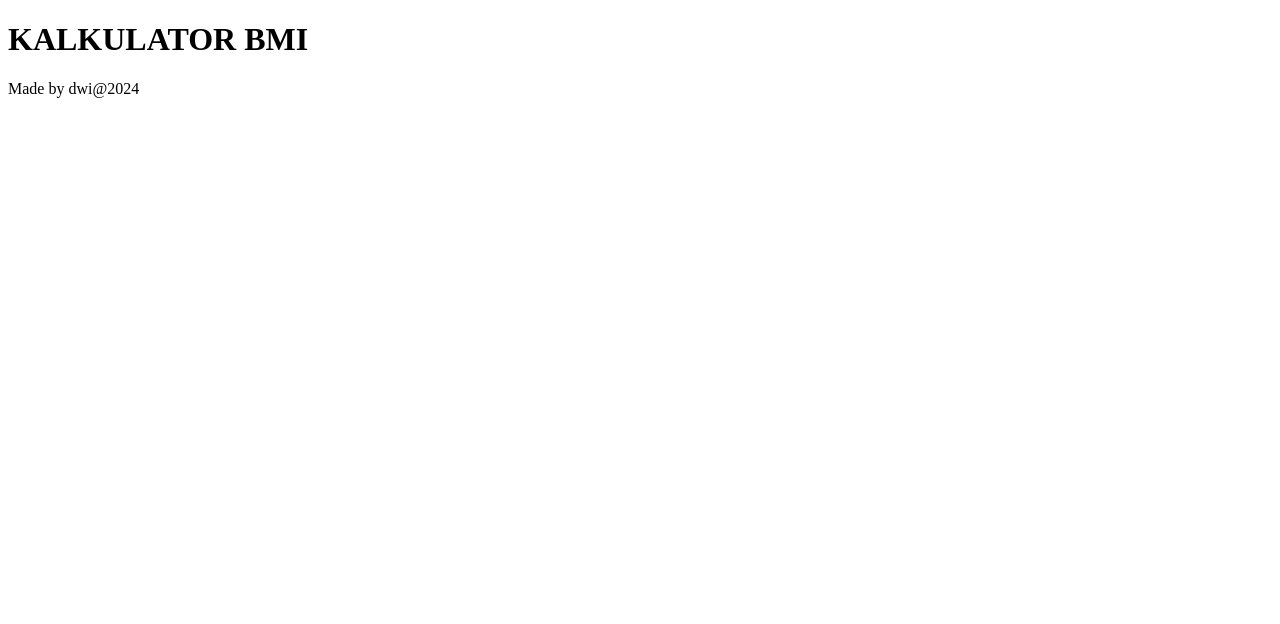
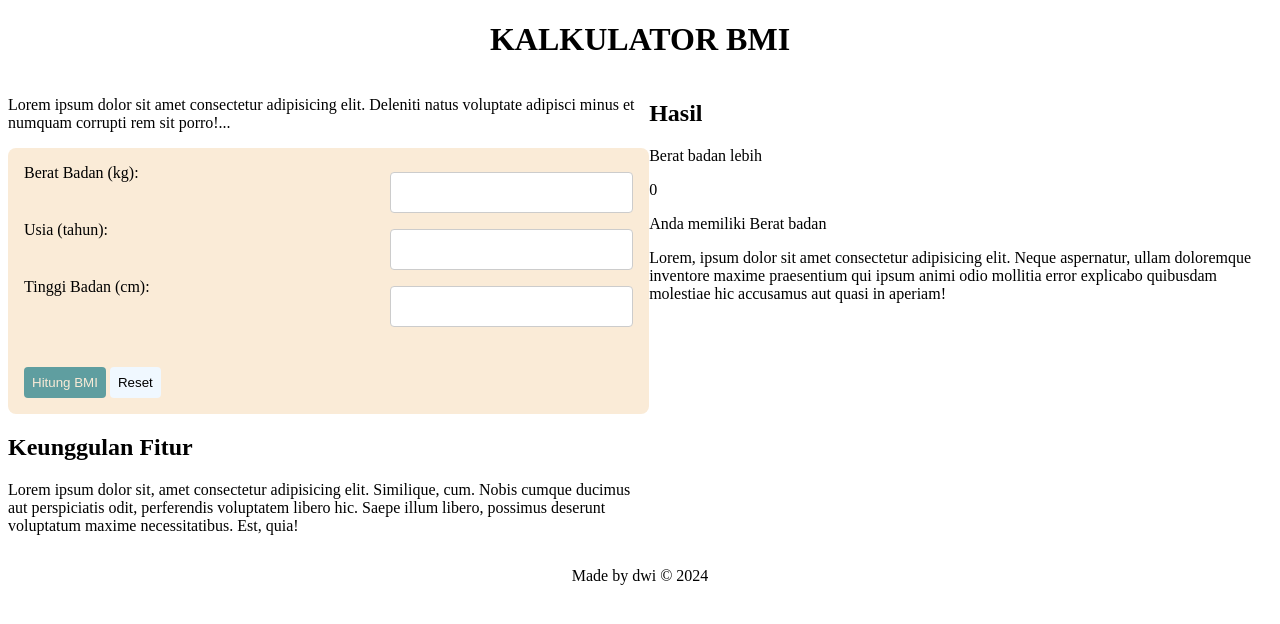
Before and after one commit to revou-fundamental-course/25-nov-24-Dwiastuti03, a plain HTML site: page index.html in a window 1280 px wide. Drawn offline with Linux system fonts and the light colour scheme.

Commit message:
update html & css file

```diff
--- a/css/style.css
+++ b/css/style.css
@@ -1 +1,61 @@
 /* Ini file CSS */
+
+.main-header {
+    text-align: center;
+}
+
+main {
+    display: flex;
+    justify-content: space-evenly;
+}
+
+.main {
+    width: 40%;
+}
+
+footer {
+    text-align: center;
+}
+
+form {
+    background-color: antiquewhite;
+    padding: 16px;
+    border-radius: 8px;
+}
+
+.form-item {
+    display : flex;
+    justify-content: space-between;
+}
+
+input[type=number]{
+    width: 40%;
+    align-items:center;
+    padding: 12px 20px;
+    margin: 8px 0;
+    display: inline-block;
+    border: 1px solid #ccc;
+    border-radius: 4px;
+    box-sizing: border-box;
+  }
+
+.form-button-container {
+    margin-top: 32px;
+}
+
+button {
+    border: 0;
+    padding: 8px;
+    background-color: cadetblue;
+    color: antiquewhite;
+    border-radius: 4px;
+  }
+
+  .bg-cadet-blue {
+    background-color: cadetblue;
+  }
+
+  .bg-alice-blue {
+    background-color: aliceblue;
+    color: black;
+  }
--- a/index.html
+++ b/index.html
@@ -8,18 +8,97 @@
 </head>
 <body>
     <!-- Judul website -->
-    <header>
+    <header class="main-header">
         <h1>KALKULATOR BMI</h1>
     </header>
+    <!-- End Judul Website -->
 
     <!-- Konten website -->
      <main>
 
-     </main>
+        <!-- Section Form KAlkulator BMI -->
+        <section class="main-section">
+            <!-- Main Article -->
+        <article>
+            <p>Lorem ipsum dolor sit amet consectetur adipisicing elit. Deleniti natus voluptate adipisci minus et numquam corrupti rem sit porro!...</p>
+        </article>
 
-     <!-- Footer Website -->
-      <footer>
-        <p>Made by dwi@2024</p>
-      </footer>
+        <!-- Main Form -->
+        <form action="">
+            <div class="form-item">
+                <label for="berat-badan-input">
+                    Berat Badan (kg):
+                </label>
+                <input type="number" name="" id="">
+            </div>
+
+            <div class="form-item">
+                <label for="usia-input">
+                    Usia (tahun):
+                </label>
+                <input type="number" name="" id="">
+            </div>
+
+            <div class="form-item">
+                <label for="tinggi-badan-input">
+                    Tinggi Badan (cm):
+                </label>
+                <input type="number" name="" id="">
+            </div>
+
+            <div class="form-button-container">
+                <button class="bg-cadet-blue">Hitung BMI</button>
+                <button class="bg-alice-blue">Reset</button>
+            </div>
+
+        </form>
+        <!-- End Main Form -->
+
+        <!-- Start Article 2 -->
+        <article>
+            <header>
+                <h2>Keunggulan Fitur</h2>
+            </header>
+
+            <p>Lorem ipsum dolor sit, amet consectetur adipisicing elit. Similique, cum. Nobis cumque ducimus aut perspiciatis odit, perferendis voluptatem libero hic. Saepe illum libero, possimus deserunt voluptatum maxime necessitatibus. Est, quia!</p>
+        </article>
+        <!-- End Article Website -->
+        </section>
+
+
+
+        <!-- Section hasil kalkulasi -->
+         <section class="main-section">
+            <div>
+                <header>
+                    <h2>Hasil</h2>
+                </header>
+
+                    <p>Berat badan lebih</p>
+                    <div id="result-calculation">0</div>
+
+                    <p id="info-result">Anda memiliki Berat badan</p>
+
+            </div>
+
+            <!-- Third articlle -->
+            <article>
+                <p>Lorem, ipsum dolor sit amet consectetur adipisicing elit. Neque aspernatur, ullam doloremque inventore maxime praesentium qui ipsum animi odio mollitia error explicabo quibusdam molestiae hic accusamus aut quasi in aperiam!</p>
+            </article>
+
+
+         </section>
+
+
+    </main>
+        <!-- End Main Website -->
+
+        <!-- Footer Website -->
+        <footer>
+            <p>Made by dwi &copy; 2024 </p>
+        </footer>
+        <!-- End Footer Website -->
+
+
 </body>
 </html>
```
